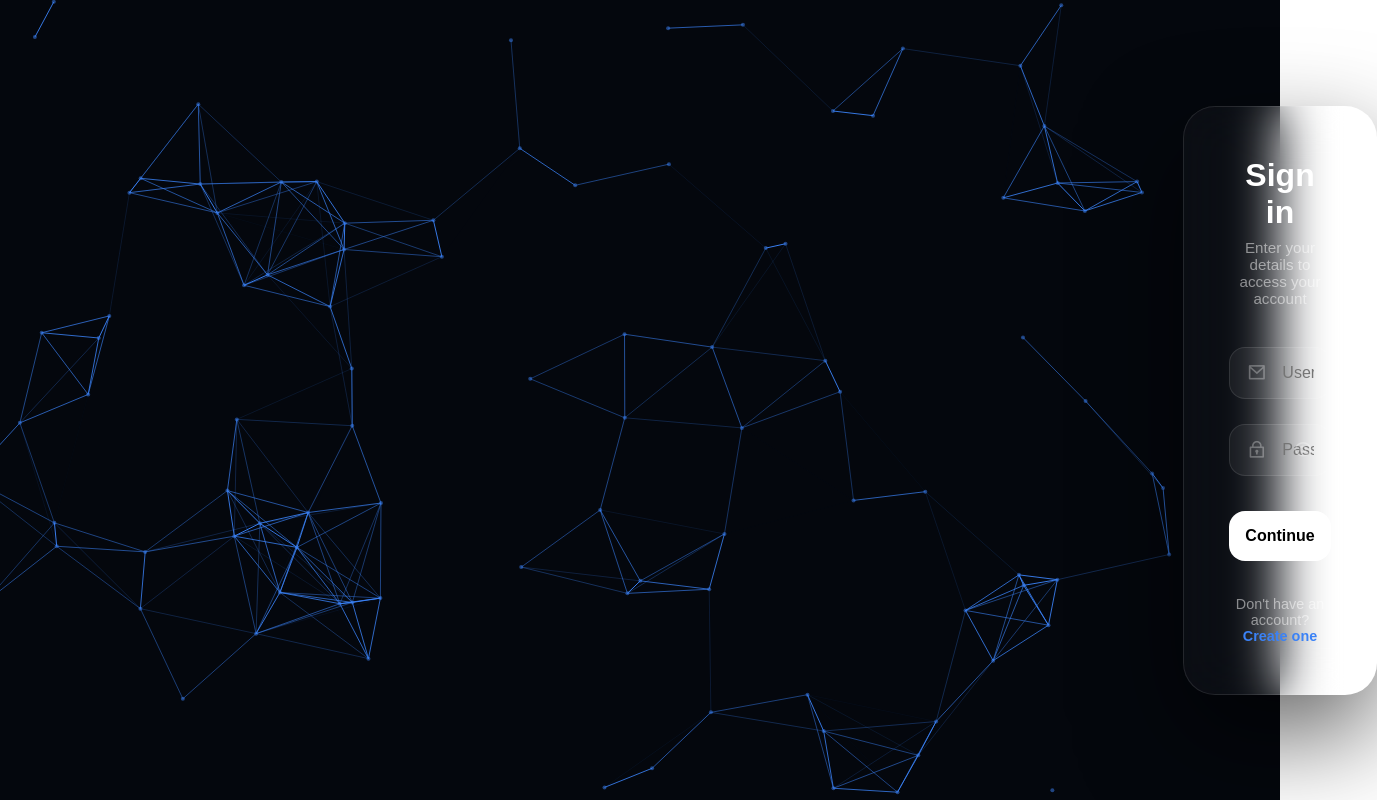
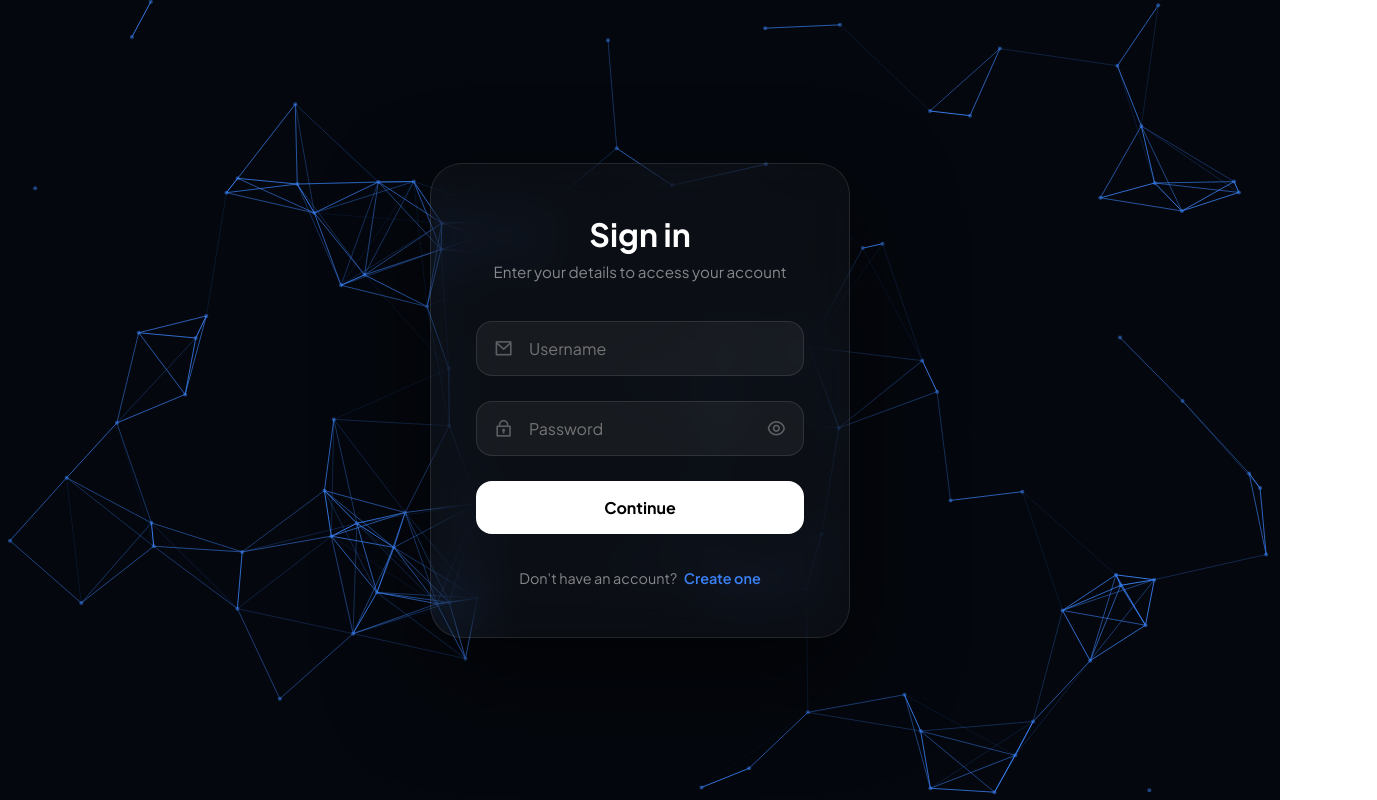
Before and after one commit to Adarshkashyap2002/complaint-frontend, a React (Create React App) app: page / in a window 1280 px wide. Shown: the whole page, 1377 px wide, since content can reach past the window. Built offline with nearby package versions, Linux system fonts and the light colour scheme.

Commit message:
modern login UI fixed

```diff
--- a/public/index.html
+++ b/public/index.html
@@ -3,6 +3,8 @@
   <head>
     <meta charset="utf-8" />
     <link href="https://cdn.jsdelivr.net/npm/remixicon@3.5.0/fonts/remixicon.css" rel="stylesheet">
+
+    <link href="https://fonts.googleapis.com/css2?family=Plus+Jakarta+Sans:wght@300;400;500;600;700&display=swap" rel="stylesheet">
     <link rel="icon" href="%PUBLIC_URL%/favicon.ico" />
     <meta name="viewport" content="width=device-width, initial-scale=1" />
     <meta name="theme-color" content="#000000" />
--- a/src/components/login.css
+++ b/src/components/login.css
@@ -12,16 +12,36 @@ box-sizing:border-box;
 font-family:'Plus Jakarta Sans',sans-serif;
 }
 
+/* PAGE */
+
 .login-page{
 background:var(--bg);
 height:100vh;
 display:flex;
 align-items:center;
 justify-content:center;
+overflow:hidden;
 color:#fff;
+position:relative;
 }
 
+/* CANVAS PARTICLES */
+
+.canvas-bg{
+position:absolute;
+top:0;
+left:0;
+width:100%;
+height:100%;
+z-index:1;
+}
+
+/* LOGIN CARD */
+
 .login-card{
+position:relative;
+z-index:10;
+
 width:420px;
 padding:50px 45px;
 
@@ -32,7 +52,15 @@ border:1px solid var(--border);
 border-radius:32px;
 
 box-shadow:0 40px 100px rgba(0,0,0,0.6);
+
+transition:0.3s;
 }
+
+.login-card:hover{
+transform:translateY(-5px);
+}
+
+/* HEADER */
 
 .header{
 text-align:center;
@@ -49,6 +77,8 @@ margin-bottom:8px;
 color:rgba(255,255,255,0.5);
 font-size:0.95rem;
 }
+
+/* INPUTS */
 
 .input-group{
 margin-bottom:25px;
@@ -86,7 +116,15 @@ color:#fff;
 outline:none;
 
 font-size:1rem;
+transition:0.3s;
 }
+
+.input-wrapper input:focus{
+background:rgba(255,255,255,0.08);
+border-color:var(--primary);
+}
+
+/* BUTTON */
 
 .login-btn{
 
@@ -103,8 +141,20 @@ font-size:1rem;
 font-weight:700;
 
 cursor:pointer;
-margin-top:10px;
+
+display:flex;
+align-items:center;
+justify-content:center;
+
+transition:0.3s;
 }
+
+.login-btn:hover{
+transform:translateY(-2px);
+background:#f0f0f0;
+}
+
+/* FOOTER */
 
 .footer{
 margin-top:35px;
@@ -114,7 +164,19 @@ color:rgba(255,255,255,0.5);
 }
 
 .link-btn{
-color:#3b82f6;
+color:var(--primary);
 font-weight:600;
 cursor:pointer;
+margin-left:4px;
 }
+
+/* RESPONSIVE */
+
+@media(max-width:500px){
+
+.login-card{
+width:90%;
+padding:40px 30px;
+}
+
+}
```
